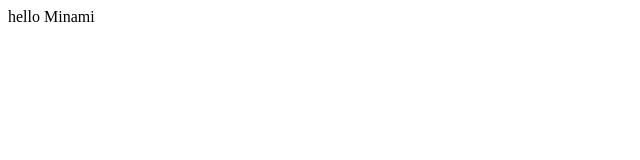
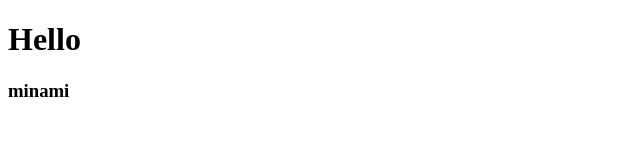
Before and after one commit to keosreymoch/Test, a plain HTML site: page index.html in a window 1280 px wide. Shown: the whole page, without its empty margins (0-640 px from the left). Drawn offline with Linux system fonts and the light colour scheme.

Commit message:
update indext.html

```diff
--- a/index.html
+++ b/index.html
@@ -6,6 +6,8 @@
     <title>Document</title>
 </head>
 <body>
-   hello Minami
+   <h1>Hello</h1>
+   <h3>minami
+   </h3>
 </body>
 </html>
```
